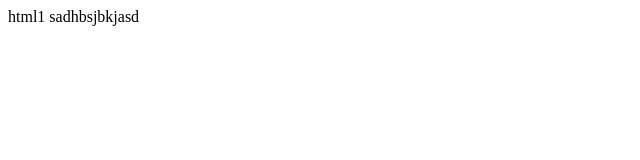
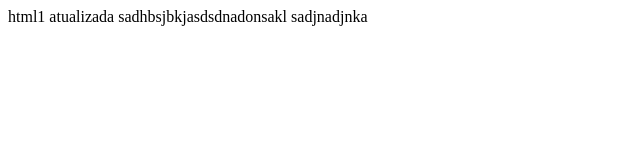
Before and after one commit to RennanRocha/aula2, a plain HTML site: page arq1.html in a window 1280 px wide. Shown: the whole page, without its empty margins (0-640 px from the left). Drawn offline with Linux system fonts and the light colour scheme.

Commit message:
primeiro dev

```diff
--- a/arq1.html
+++ b/arq1.html
@@ -1,6 +1,7 @@
 <html>
 <body>
-html1
-sadhbsjbkjasd
+html1 atualizada
+sadhbsjbkjasdsdnadonsakl
+sadjnadjnka
 </body>
 </html>
```
Also changed, not shown: index.html (added, +5 -0 lines).
